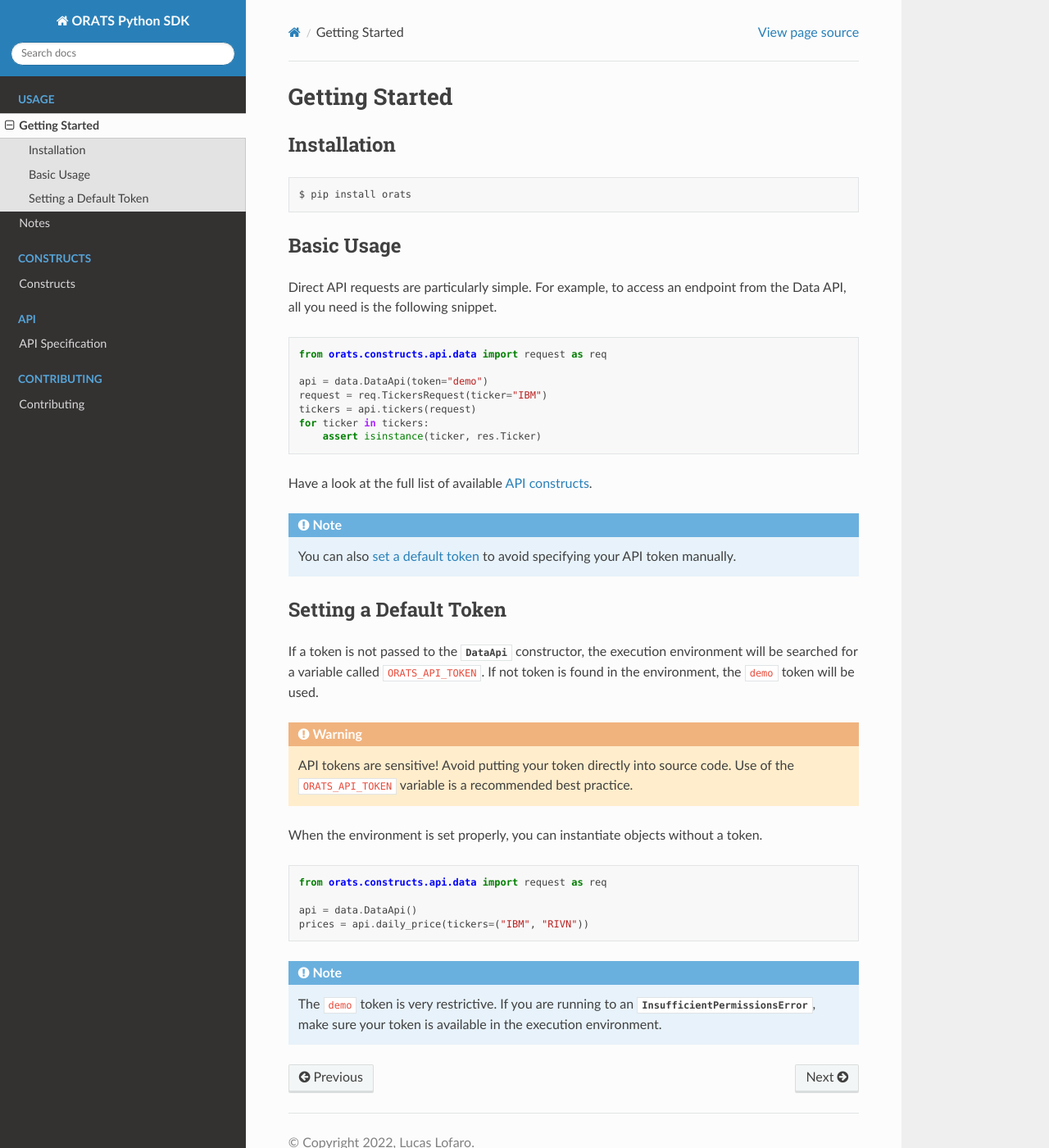
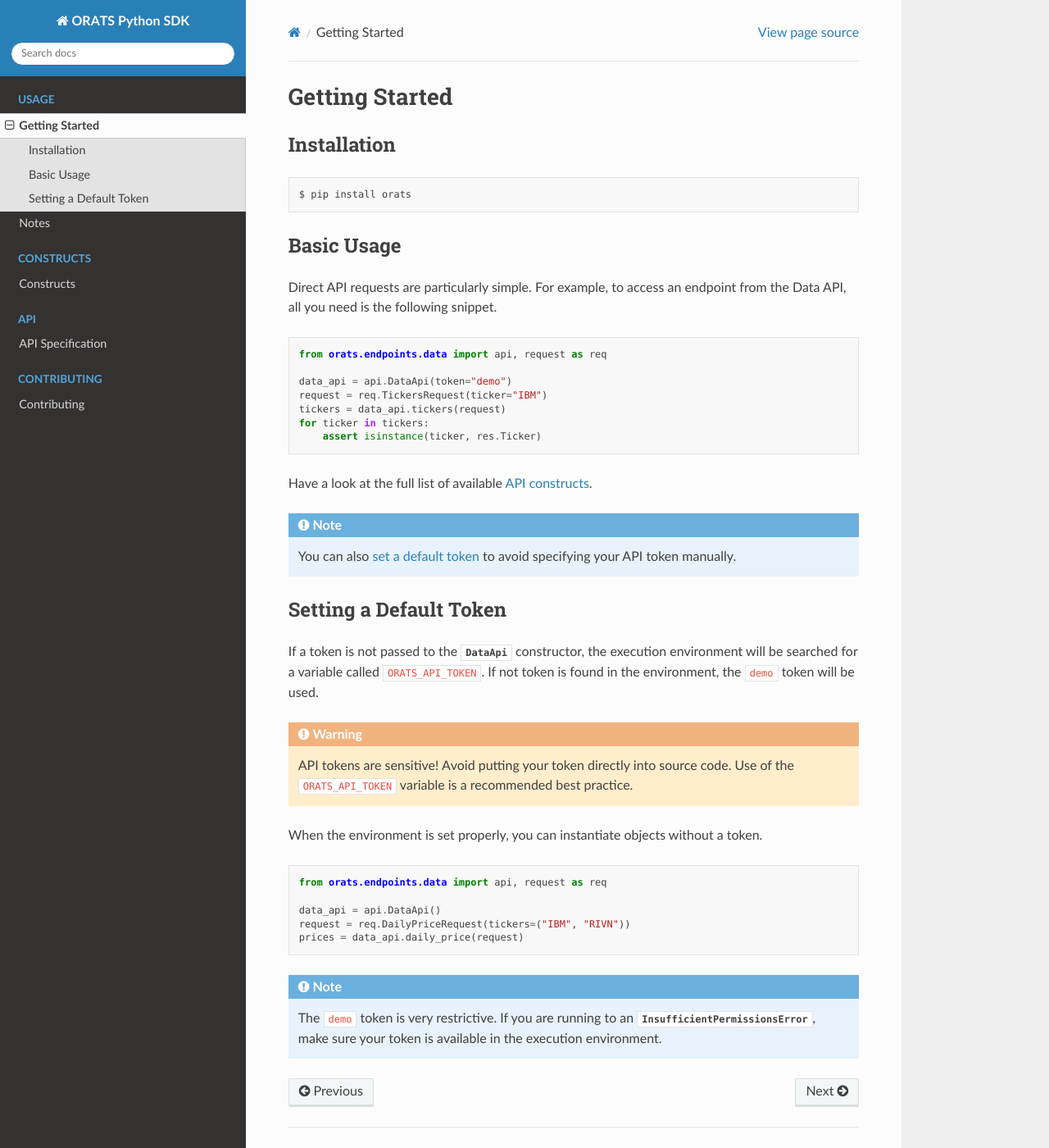
Before and after one commit to FyZyX/orats-python, a Sphinx documentation site: the page built from docs/source/getting-started.rst, in a window 1280 px wide and 1400 px high. Shown: the whole window at 82% size. Built offline with Sphinx 7.4.7 and the Read the Docs theme 2.0.0, drawn with Linux system fonts in a browser that asks for light colours.

Commit message:
docs: fix references

```diff
--- a/docs/source/getting-started.rst
+++ b/docs/source/getting-started.rst
@@ -16,11 +16,11 @@ Data API, all you need is the following snippet.
 
 .. code-block:: python
 
-   from orats.constructs.api.data import request as req
+   from orats.endpoints.data import api, request as req
 
-   api = data.DataApi(token="demo")
+   data_api = api.DataApi(token="demo")
    request = req.TickersRequest(ticker="IBM")
-   tickers = api.tickers(request)
+   tickers = data_api.tickers(request)
    for ticker in tickers:
        assert isinstance(ticker, res.Ticker)
 
@@ -34,7 +34,7 @@ Have a look at the full list of available :ref:`API constructs <API Constructs>`
 Setting a Default Token
 -----------------------
 
-If a token is not passed to the :class:`~orats.endpoints.data.DataApi` constructor,
+If a token is not passed to the :class:`~orats.endpoints.data.api.DataApi` constructor,
 the execution environment will be searched for a variable called ``ORATS_API_TOKEN``.
 If not token is found in the environment, the ``demo`` token will be used.
 
@@ -47,10 +47,11 @@ When the environment is set properly, you can instantiate objects without a toke
 
 .. code-block:: python
 
-   from orats.constructs.api.data import request as req
+   from orats.endpoints.data import api, request as req
 
-   api = data.DataApi()
-   prices = api.daily_price(tickers=("IBM", "RIVN"))
+   data_api = api.DataApi()
+   request = req.DailyPriceRequest(tickers=("IBM", "RIVN"))
+   prices = data_api.daily_price(request)
 
 .. note::
 
```
Also changed, not shown: docs/source/endpoints/data/api.rst (+2 -22 lines).
